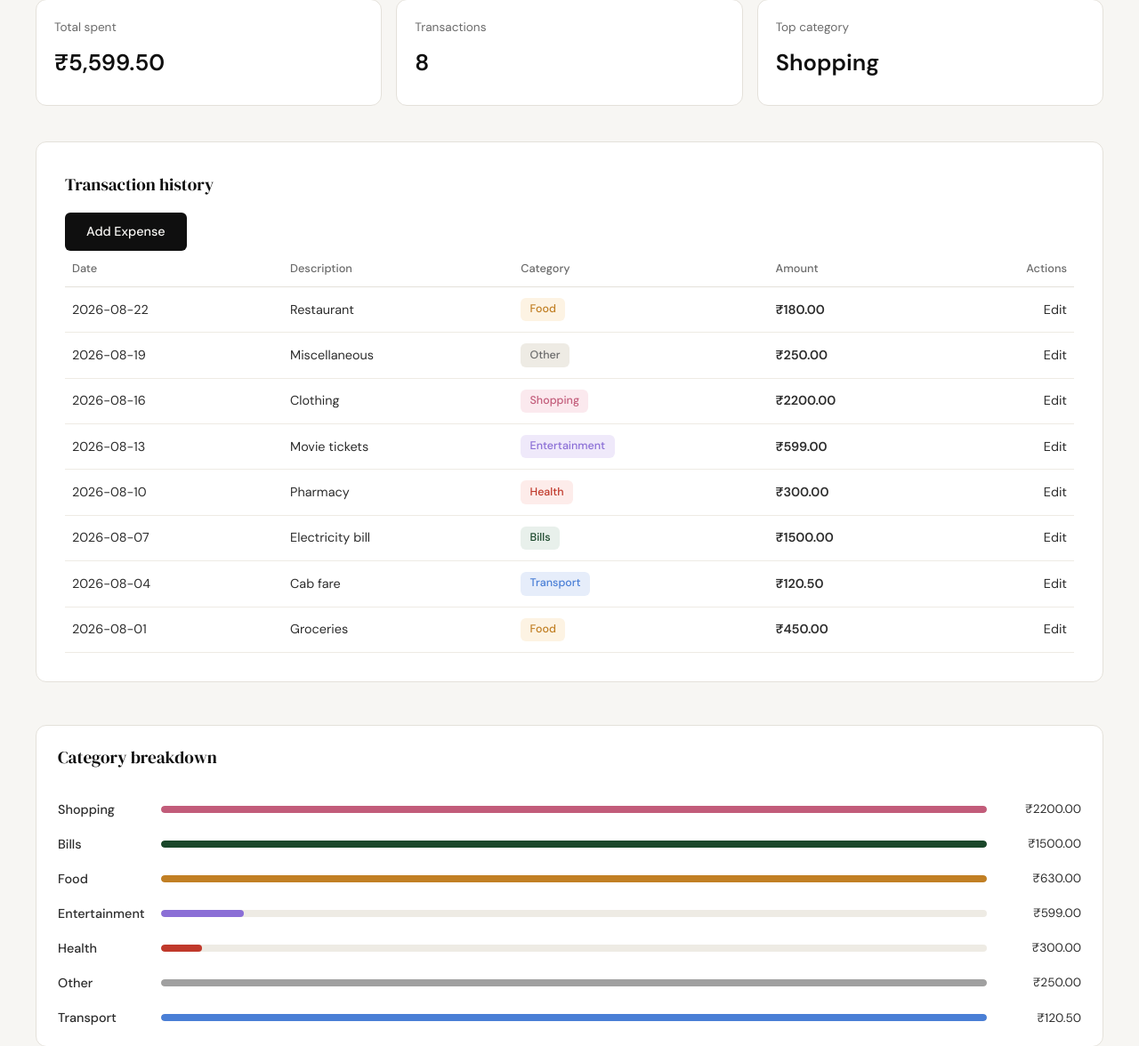
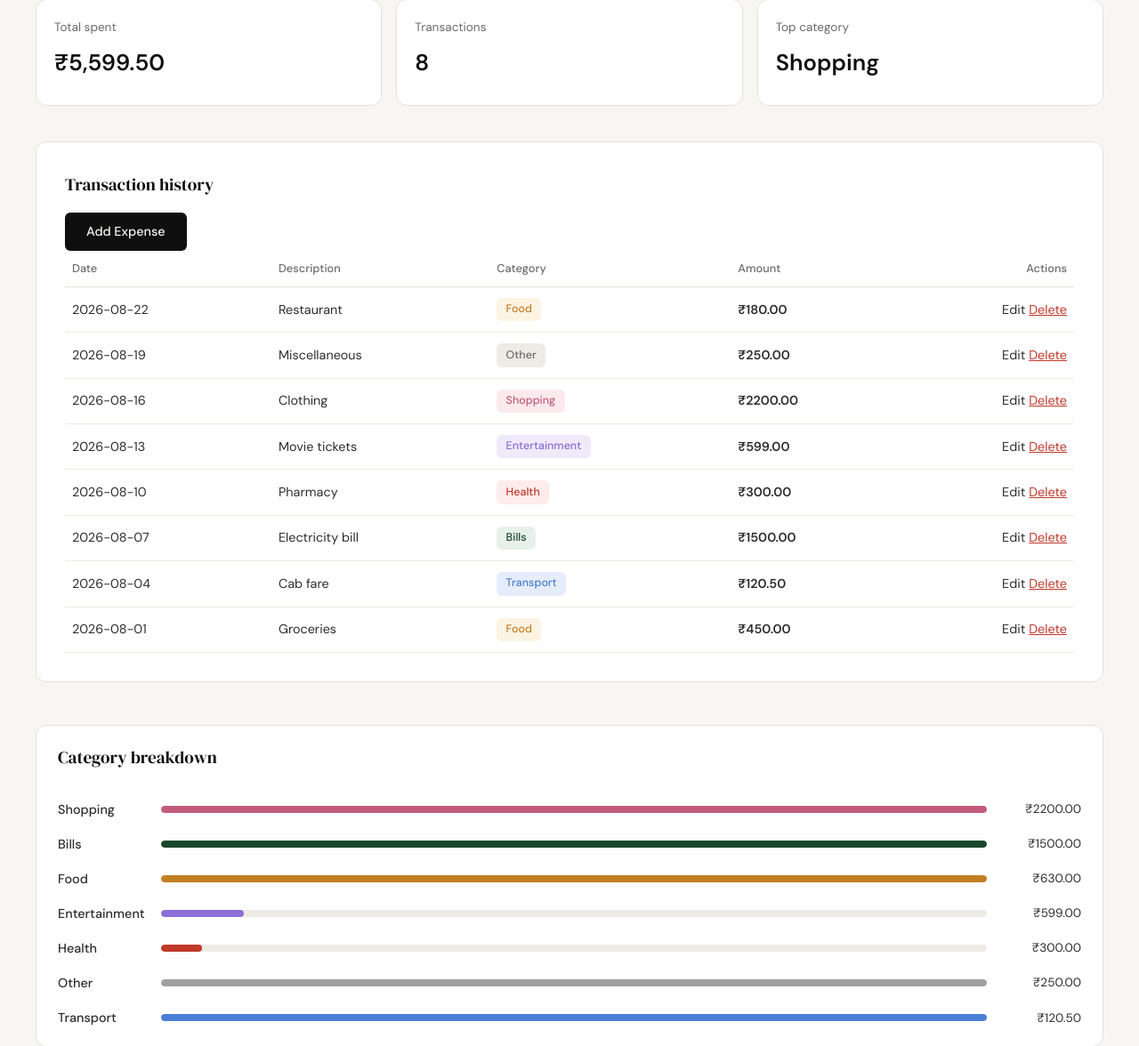
Before and after one commit to tanveer-99/expense-tracker, a Flask app: page /profile in a window 1280 px wide. Shown: the part 474-1650 px from the top of the page at 89% size. Run offline with Flask 3, Linux system fonts and the light colour scheme; the visitor is signed in with stand-in values (Sample User, id 1); data comes from the database, SQL or seed files in the repository.

Commit message:
feat: add delete expense button with confirmation dialog (#9)

```diff
--- a/app.py
+++ b/app.py
@@ -7,6 +7,7 @@ from werkzeug.security import check_password_hash
 
 from database.db import CATEGORIES, create_user, get_db, get_user_by_email, init_db, seed_db
 from database.queries import (
+    delete_expense,
     get_category_breakdown,
     get_expense_by_id,
     get_recent_transactions,
@@ -359,9 +360,18 @@ def edit_expense(id):
     abort(405)
 
 
-@app.route("/expenses/<int:id>/delete")
-def delete_expense(id):
-    return "Delete expense — coming in Step 9"
+@app.route("/expenses/<int:id>/delete", methods=["POST"])
+def delete_expense_route(id):
+    if not session.get("user_id"):
+        return redirect(url_for("login"))
+
+    user_id = session["user_id"]
+    expense = get_expense_by_id(id, user_id)
+    if expense is None:
+        abort(404)
+
+    delete_expense(id, user_id)
+    return redirect(url_for("profile"))
 
 
 if __name__ == "__main__":
--- a/database/queries.py
+++ b/database/queries.py
@@ -153,3 +153,15 @@ def update_expense(expense_id, user_id, amount, category, date, description):
         conn.commit()
     finally:
         conn.close()
+
+
+def delete_expense(expense_id, user_id):
+    conn = get_db()
+    try:
+        conn.execute(
+            "DELETE FROM expenses WHERE id = ? AND user_id = ?",
+            (expense_id, user_id),
+        )
+        conn.commit()
+    finally:
+        conn.close()
--- a/static/css/style.css
+++ b/static/css/style.css
@@ -929,6 +929,22 @@ a { color: inherit; text-decoration: none; }
     background: var(--paper-warm);
 }
 
+.btn-delete {
+    background: none;
+    border: none;
+    padding: 0;
+    color: var(--danger);
+    font-family: var(--font-body);
+    font-size: inherit;
+    cursor: pointer;
+    text-decoration: underline;
+}
+
+.btn-delete:hover {
+    color: var(--danger);
+    background: var(--danger-light);
+}
+
 .bar-w-5 { width: 5%; }
 .bar-w-10 { width: 10%; }
 .bar-w-15 { width: 15%; }
--- a/templates/profile.html
+++ b/templates/profile.html
@@ -60,7 +60,13 @@
             <td>{{ t.description }}</td>
             <td><span class="category-badge category-badge-{{ t.category|lower }}">{{ t.category }}</span></td>
             <td class="profile-table-amount">₹{{ "%.2f"|format(t.amount) }}</td>
-            <td><a href="{{ url_for('edit_expense', id=t.id) }}">Edit</a></td>
+            <td>
+              <a href="{{ url_for('edit_expense', id=t.id) }}">Edit</a>
+              <form method="POST" action="{{ url_for('delete_expense_route', id=t.id) }}" style="display:inline"
+                    onsubmit="return confirm('Delete this expense?')">
+                <button type="submit" class="btn-delete">Delete</button>
+              </form>
+            </td>
           </tr>
           {% endfor %}
         </tbody>
```
Also changed, not shown: tests/test_09-delete-expense.py (added, +139 -0 lines).
